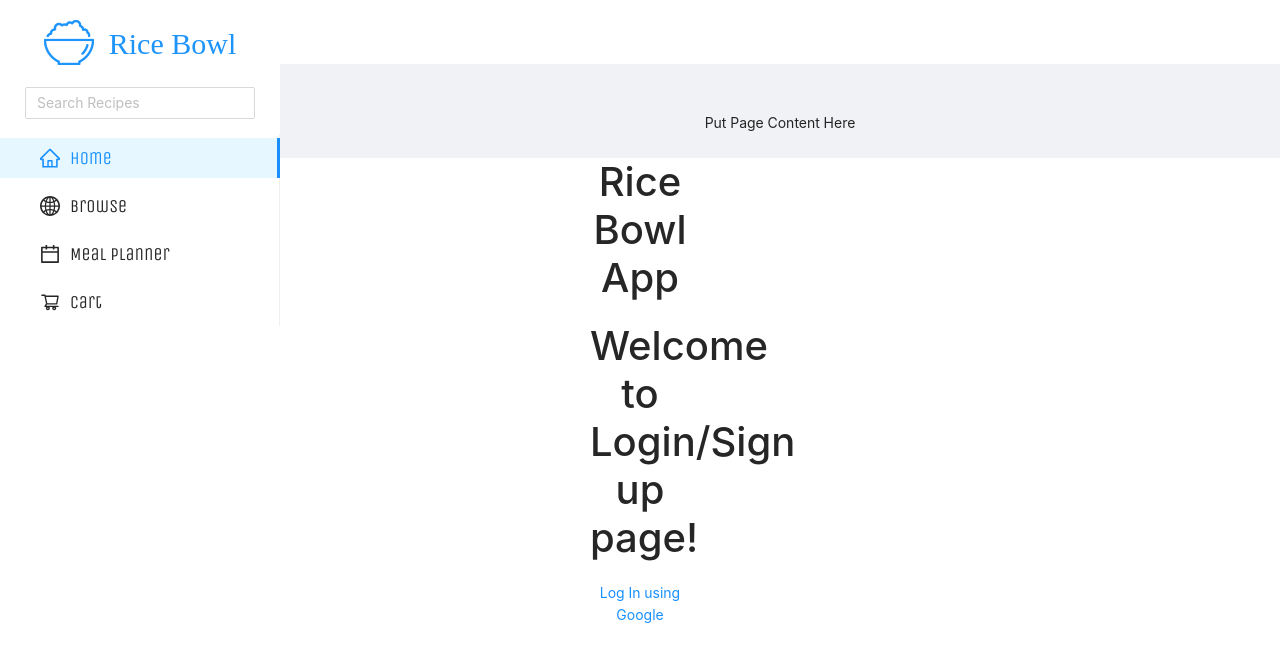
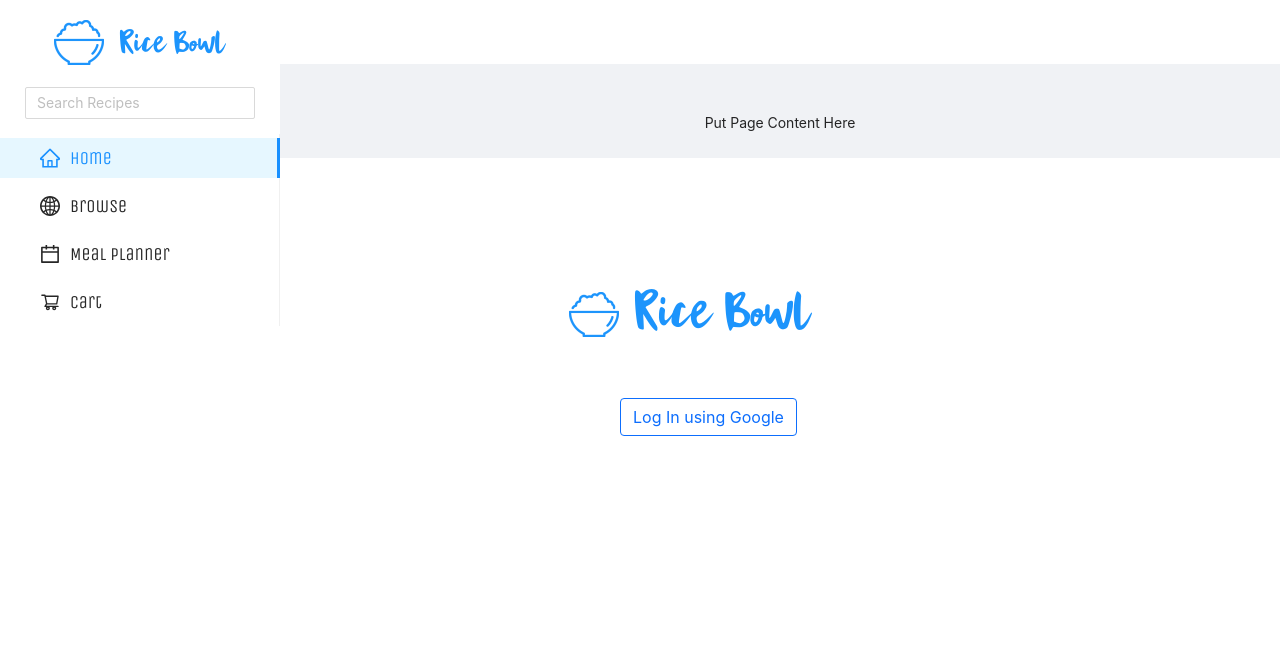
Before and after one commit to wendywu705/rice-bowl-recipe, a React (Create React App) app in the folder client/: page / in a window 1280 px wide. Shown: the top 662 px of the page. Built offline with nearby package versions, Linux system fonts and the light colour scheme.

Commit message:
Update Login Page

```diff
--- a/client/src/components/RecipeList/RecipeList.css
+++ b/client/src/components/RecipeList/RecipeList.css
@@ -3,6 +3,7 @@
     margin-left: 40vh;
     margin-top: 5vh;
     margin-right: 15vh;
+    margin-bottom: 15vh;
 }
 
 .search-bar{
--- a/client/src/pages/Login/Login.css
+++ b/client/src/pages/Login/Login.css
@@ -1,9 +1,32 @@
-.center {
-  text-align: center;
-  margin: auto;
-  width: 100px;
+@font-face{
+  font-family: 'Hokuto';
+  src: local('Hokuto'), local('Hokuto, Regular'), url('Hokuto.otf');
 }
 
-.cal {
-  width: 100px;
+
+.center {
+  height: 250px;
+  left: 50%;
+  margin-top: -125px;
+  margin-left: -125px;
+  position: absolute;
+  top: 50%;
+  width: 350px;
 }
+
+.align-flex{
+  display: flex;
+  justify-content: center;
+  align-items: center;
+}
+
+.title-name {
+  font-family: 'Hokuto';
+  font-size: 50px;
+  color: #1c94fc;
+  padding-left: 15px;
+}
+
+.btn{
+  margin-left: 30%;
+}
--- a/client/src/pages/Login/Login.js
+++ b/client/src/pages/Login/Login.js
@@ -1,12 +1,20 @@
 import React from 'react';
 import './Login.css';
+import { Button } from 'reactstrap';
 
 const Login = () => {
   return (
     <div className="center">
-      <h1>Rice Bowl App</h1>
-      <h1>Welcome to Login/Sign up page!</h1>
-      <a href="https://localhost:9000/auth/google">Log In using Google</a>
+        <div className="align-flex">
+          <img
+            className='riceimage'
+            src={process.env.PUBLIC_URL + '/logo-blue.png'}
+            alt="rice logo"
+          />
+          <div className="title-name">Rice Bowl</div>
+        </div><br/><br/>
+        <a href="https://localhost:9000/auth/google">
+          <Button className="btn" outline color="primary">Log In using Google</Button></a>
     </div>
   );
 };
```
Also changed, not shown: client/src/pages/Login/Hokuto.otf (added).
